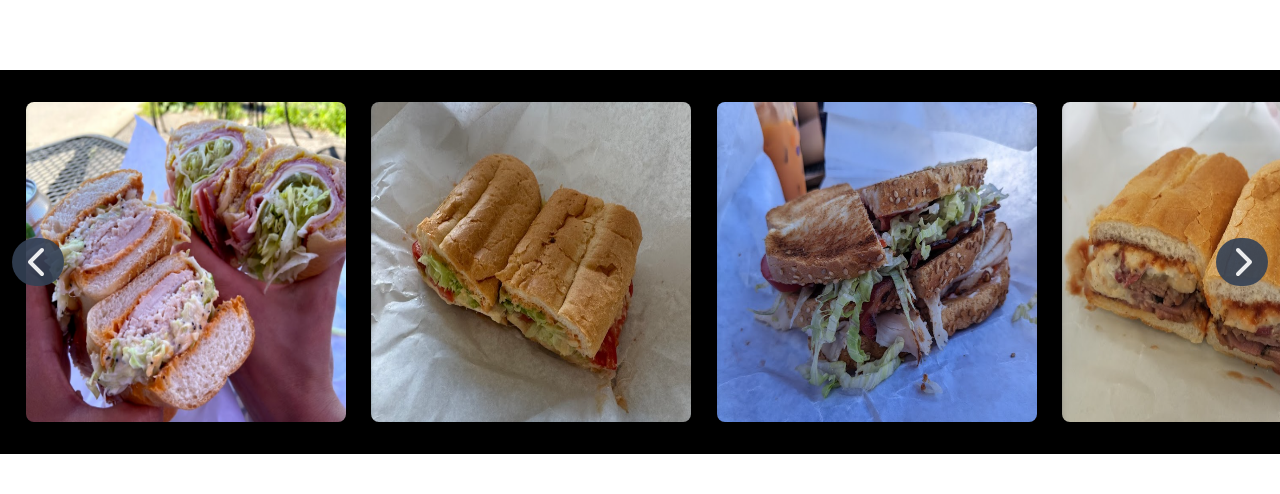
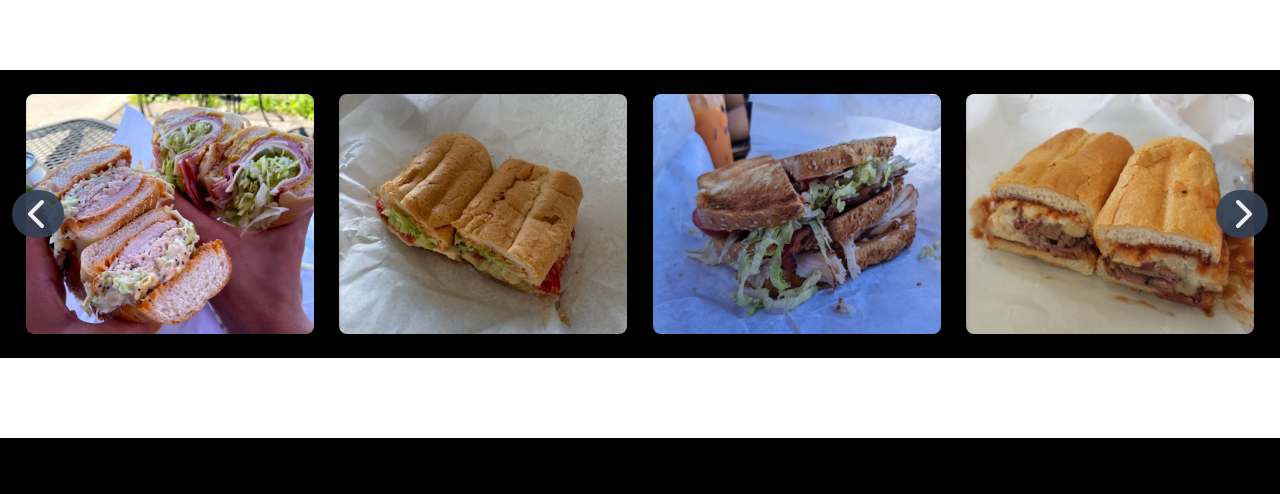
Before and after one commit to chang432/emilio-subs, a React (Vite) app in the folder frontend/: page / in a window 1280 px wide. Shown: the part 1178-1672 px from the top of the page. Built offline with nearby package versions, Linux system fonts and the light colour scheme; grey boxes are pictures that could not be loaded.

Commit message:
fix carousel

```diff
--- a/frontend/src/components/Carousel.jsx
+++ b/frontend/src/components/Carousel.jsx
@@ -10,11 +10,11 @@ const Carousel = ({ images, labels }) => {
   const [showLabel, setShowLabel] = useState(false);
 
   const handlePrev = () => {
-    setCurrentIndex((prevIndex) => (prevIndex === 0 ? images.length - 4 : prevIndex - 2));
+    setCurrentIndex((prevIndex) => (prevIndex === 0 ? images.length - 4 : prevIndex - 4));
   };
 
   const handleNext = () => {
-    setCurrentIndex((prevIndex) => (prevIndex >= images.length - 4 ? 0 : prevIndex + 2));
+    setCurrentIndex((prevIndex) => (prevIndex >= images.length - 4 ? 0 : prevIndex + 4));
   };
 
   const handleImageClick = () => {
@@ -22,10 +22,10 @@ const Carousel = ({ images, labels }) => {
   };
 
   return (
-    <div className="h-96 py-8 bg-black relative overflow-hidden">
-      <div className="flex transition-transform duration-300 ease-in-out" style={{ transform: `translateX(-${currentIndex * 24}%)` }}>
+    <div className="h-72 py-6 bg-black relative overflow-hidden">
+      <div className="flex transition-transform duration-1000 ease-in-out relative" style={{ transform: `translateX(-${currentIndex * 24.5}%)`}}>
         {images.map((image, index) => (
-          <img key={index} src={image} className="rounded-lg h-80 w-1/4 object-fill cursor-pointer" style={{'margin-left': '2%'}} onClick={handleImageClick}/>
+          <img key={index} src={image} className="rounded-lg h-60 cursor-pointer absolute object-fill" style={{"width": "22.5%", "margin-left": `${index*24.5 + 2}%`}} onClick={handleImageClick}/>
         ))}
       </div>
       <button onClick={handlePrev} className="absolute top-1/2 left-0 transition-transform duration-200 ease-in-out transform hover:scale-110 active:scale-90 rounded-full ml-3 bg-slate-700/90 text-white/90 -translate-y-1/2 px-4 py-2 focus:outline-none">
@@ -40,3 +40,6 @@ const Carousel = ({ images, labels }) => {
 };
 
 export default Carousel;
+
+// 22.5*4 = 90
+// 2*5 = 10
--- a/frontend/src/components/TitleCard.jsx
+++ b/frontend/src/components/TitleCard.jsx
@@ -3,7 +3,7 @@ import mainSub from '../assets/mainSub.png';
 
 const titleCardStyle = {
   'opacity': 0.9,
-  'filter': "brightness(50%) contrast(85%) blur(1px)"
+  'filter': "brightness(50%) contrast(85%)"
 }
 
 const TitleCard = () => {
```
Also changed, not shown: frontend/src/assets/p8.png.
